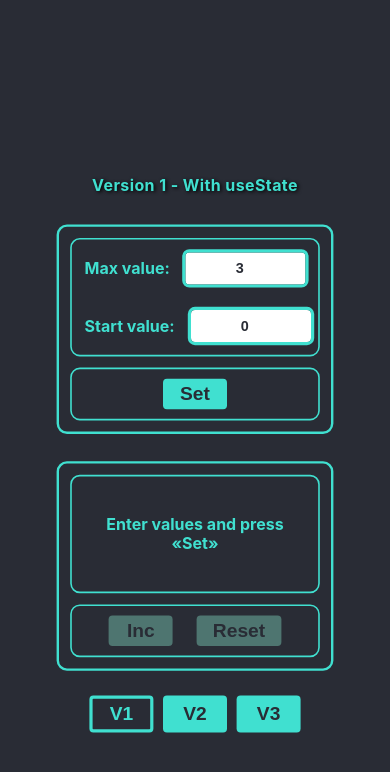
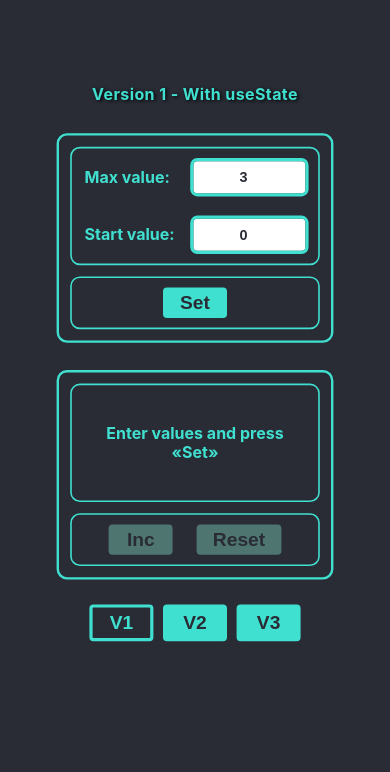
Before and after one commit to KaninGleb/Counter, a React (Vite) app: page / in a window 390 px wide. Shown: the top 772 px of the page. Built offline with nearby package versions, Linux system fonts and the light colour scheme.

Commit message:
Media updated

```diff
--- a/src/app/App.tsx
+++ b/src/app/App.tsx
@@ -20,10 +20,11 @@ function App() {
   }
 
   return (
-    <div className={s.App}>
+    <div className={`${s.App} ${version === 'v1' && s.AppMedia}`}>
       <div className={vs.versionTitle}>
         {versionTitle[version]}
       </div>
+      <div style={{ position: 'relative' }}>
       {version === 'v1' ? (
         <AppWithState/>
       ) : version === 'v2' ? (
@@ -32,6 +33,7 @@ function App() {
         <AppWithRedux/>
       )}
       <VersionSwitcher currentVersion={version} onVersionChange={handleVersionChange}/>
+      </div>
     </div>
   )
 }
--- a/src/app/global.module.css
+++ b/src/app/global.module.css
@@ -12,11 +12,6 @@ body {
     -moz-osx-font-smoothing: grayscale;
 
     background-color: #292c35;
-
-    display: flex;
-    justify-content: center;
-    align-items: center;
-    height: 100vh;
 }
 
 code {
@@ -25,17 +20,31 @@ code {
 }
 
 .App {
-    position: relative;
+
+    display: flex;
+    flex-direction: column;
+    justify-content: center;
+    align-items: center;
+    height: 100vh;
 }
 
 .container {
+    position: relative;
+
     display: flex;
     gap: 40px;
 }
 
 @media screen and (max-width: 800px) {
+    body {
+    }
+
     .App {
         scale: 0.8;
+    }
+
+    .AppMedia {
+        justify-content: flex-start
     }
 
     .container {
--- a/src/common/components/VersionSwitcher/VersionSwitcher.tsx
+++ b/src/common/components/VersionSwitcher/VersionSwitcher.tsx
@@ -13,7 +13,7 @@ export const VersionSwitcher = ({ currentVersion, onVersionChange }: VersionSwit
   const versions: VersionType[] = ['v1', 'v2', 'v3'];
 
   return (
-    <div className={`${vs.versionWrapper} ${currentVersion === 'v1' && vs.mediaVersionWrapper}`}>
+    <div className={vs.versionWrapper}>
       {versions.map(v => (
         <Button
           key={v}
--- a/src/common/styles/Counter.module.css
+++ b/src/common/styles/Counter.module.css
@@ -83,3 +83,9 @@
     outline: 4px solid red;
     background-color: indianred;
 }
+
+@media screen and (max-width: 800px) {
+    .input {
+        width: 140px;
+    }
+}
--- a/src/common/styles/VersionSwitcher.module.css
+++ b/src/common/styles/VersionSwitcher.module.css
@@ -1,6 +1,8 @@
 .versionWrapper {
     position: absolute;
-    bottom: -40%;
+    /*bottom: 40%;*/
+    /*bottom: 30px;*/
+    bottom: -80px;
     left: 50%;
     display: flex;
     gap: 12px;
@@ -17,9 +19,3 @@
     text-align: center;
     margin-bottom: 40px;
 }
-
-@media screen and (max-width: 800px) {
-    .mediaVersionWrapper {
-        bottom: -80px;
-    }
-}
```
